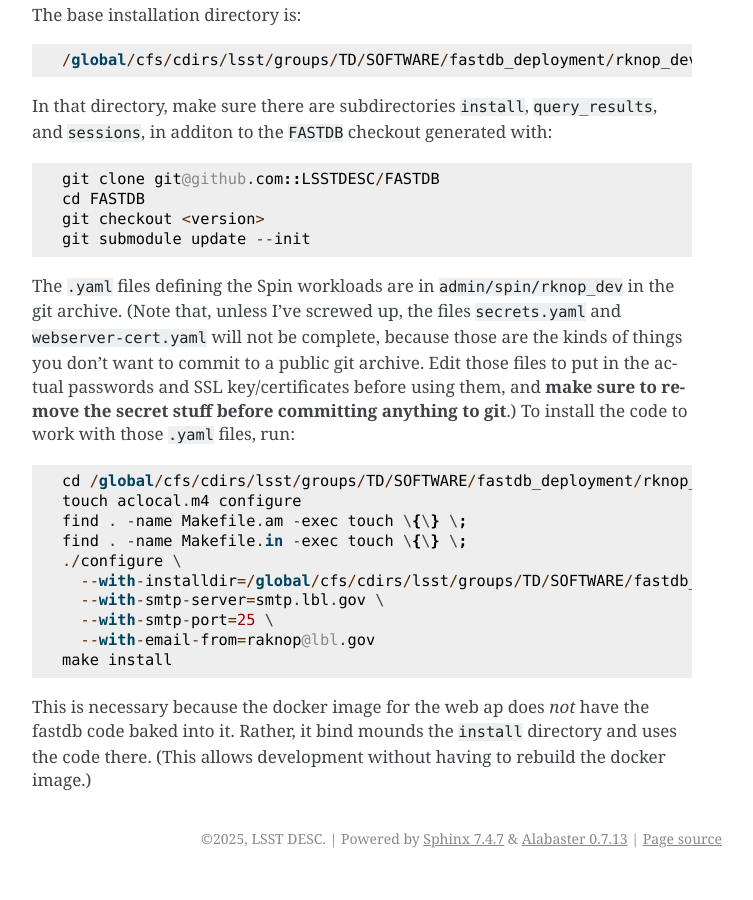
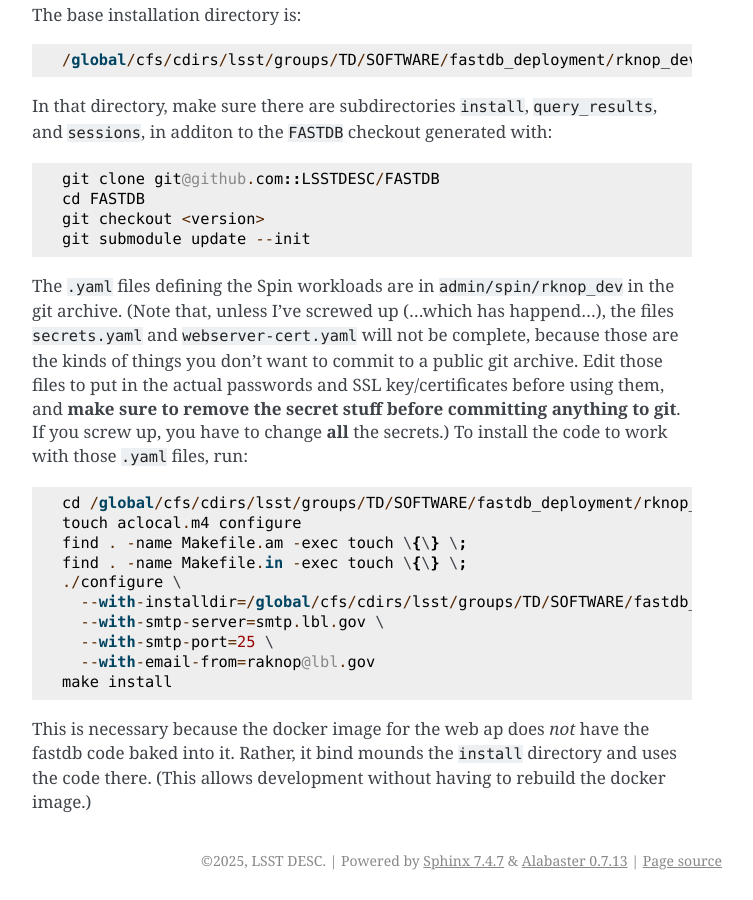
Before and after one commit to trivialTZ/FASTDB, a Sphinx documentation site: the page built from docs/developers.rst, in a window 1280 px wide and 900 px high, scrolled down 7392 px. Shown: the whole window, without its empty margins (388-1141 px from the left). Built offline with Sphinx 7.4.7, drawn with Linux system fonts in a browser that asks for light colours; before the commit the page ends 8270 px from its top, so only the background shows below that.

Commit message:
screwup admonition

```diff
--- a/docs/developers.rst
+++ b/docs/developers.rst
@@ -230,7 +230,7 @@ In that directory, make sure there are subdirectories ``install``, ``query_resul
   git checkout <version>
   git submodule update --init
 
-The ``.yaml`` files defining the Spin workloads are in ``admin/spin/rknop_dev`` in the git archive.  (Note that, unless I've screwed up, the files ``secrets.yaml`` and ``webserver-cert.yaml`` will not be complete, because those are the kinds of things you don't want to commit to a public git archive.  Edit those files to put in the actual passwords and SSL key/certificates before using them, and **make sure to remove the secret stuff before committing anything to git**.)  To install the code to work with those ``.yaml`` files, run::
+The ``.yaml`` files defining the Spin workloads are in ``admin/spin/rknop_dev`` in the git archive.  (Note that, unless I've screwed up (...which has happend...), the files ``secrets.yaml`` and ``webserver-cert.yaml`` will not be complete, because those are the kinds of things you don't want to commit to a public git archive.  Edit those files to put in the actual passwords and SSL key/certificates before using them, and **make sure to remove the secret stuff before   committing anything to git**.  If you screw up, you have to change **all** the secrets.)  To install the code to work with those ``.yaml`` files, run::
 
   cd /global/cfs/cdirs/lsst/groups/TD/SOFTWARE/fastdb_deployment/rknop_dev/FASTDB
   touch aclocal.m4 configure
```
